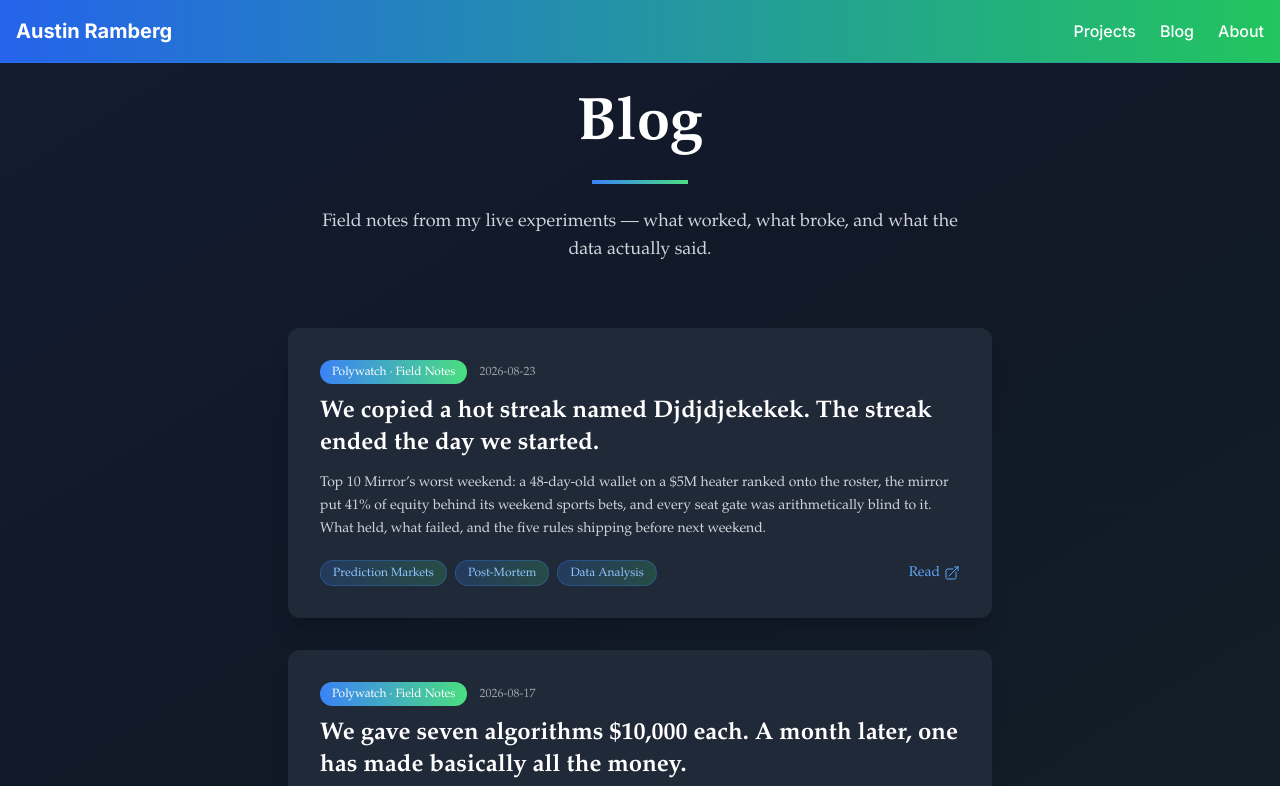
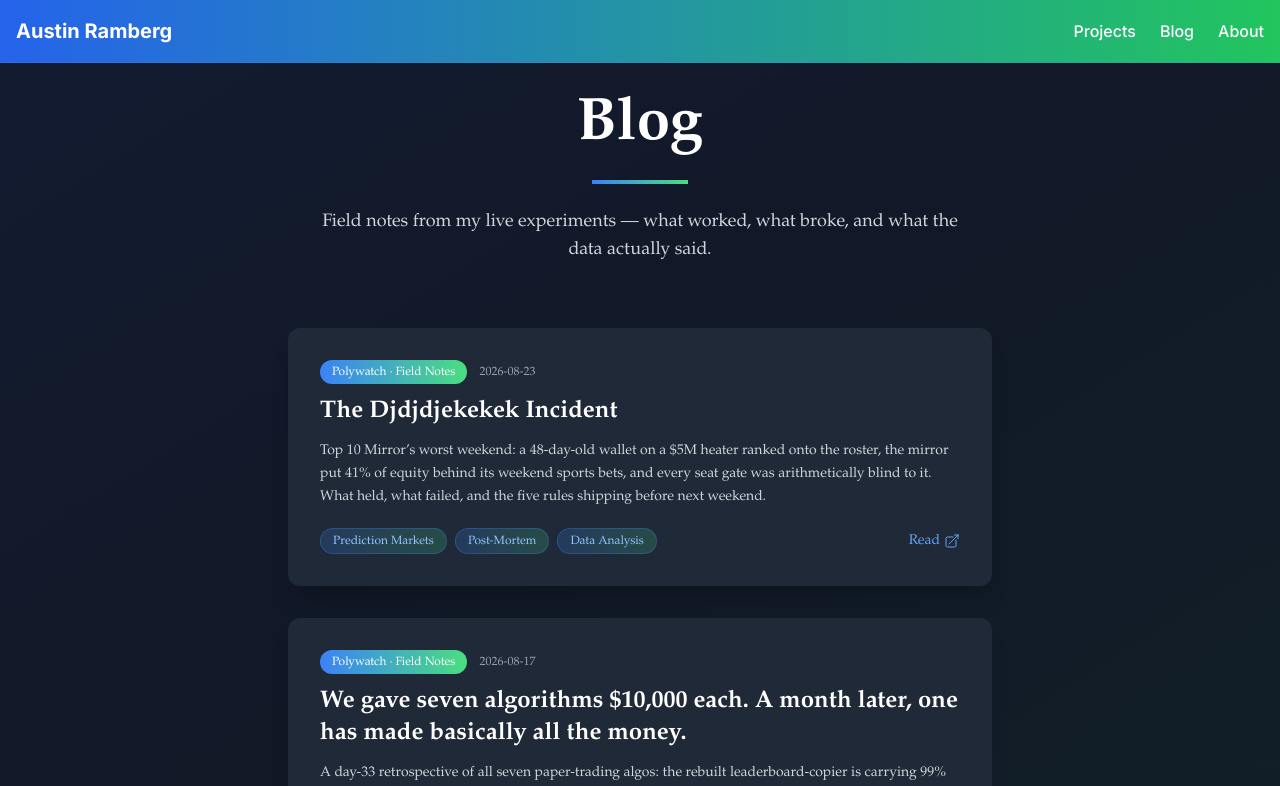
Before and after one commit to aramberg4/portfolio-site, a React (Vite) app: page /blog in a window 1280 px wide. Shown: the top 786 px of the page. Built offline with nearby package versions, Linux system fonts and the light colour scheme; no server answers.

Commit message:
fix(blog): retitle post to 'The Djdjdjekekek Incident'

```diff
--- a/public/polywatch-djdjdjekekek-postmortem.html
+++ b/public/polywatch-djdjdjekekek-postmortem.html
@@ -3,9 +3,9 @@
 <head>
 <meta charset="UTF-8">
 <meta name="viewport" content="width=device-width, initial-scale=1.0">
-<title>We Copied a Hot Streak Named Djdjdjekekek. The Streak Ended the Day We Started. | Polywatch Field Notes</title>
+<title>The Djdjdjekekek Incident | Polywatch Field Notes</title>
 <meta name="description" content="A post-mortem of Top 10 Mirror's worst weekend: a 48-day-old wallet ranked its way onto the roster at the top of its heater, the mirror deployed 41% of equity behind its weekend sports bets, and the seat gates were arithmetically blind to the whole thing.">
-<meta property="og:title" content="We copied a hot streak named Djdjdjekekek. The streak ended the day we started.">
+<meta property="og:title" content="The Djdjdjekekek Incident">
 <meta property="og:description" content="A 48-day-old wallet on a $5M heater ranked onto our leaderboard-copier's roster, lost 17 mirrored bets' worth of our money in 30 hours, fell off the roster — and re-qualified twelve hours later.">
 <meta property="og:type" content="article">
 <link rel="icon" href="/favicon.ico">
@@ -135,7 +135,7 @@
 
 <article>
   <p class="eyebrow">Polywatch · Field Notes · 2026-08-23</p>
-  <h1>We copied a hot streak named Djdjdjekekek. The streak ended the day we started.</h1>
+  <h1>The Djdjdjekekek Incident</h1>
   <p class="dek">Top 10 Mirror's worst weekend: a 48-day-old wallet ranked its way onto the roster at the top of a $5M heater, the mirror put 41% of equity behind its weekend sports bets, and the seat gates were arithmetically incapable of noticing.</p>
 
   <div class="stats">
--- a/src/components/sections/Blog.jsx
+++ b/src/components/sections/Blog.jsx
@@ -8,7 +8,7 @@ const posts = [
     id: 4,
     series: 'Polywatch · Field Notes',
     date: '2026-08-23',
-    title: 'We copied a hot streak named Djdjdjekekek. The streak ended the day we started.',
+    title: 'The Djdjdjekekek Incident',
     description:
       'Top 10 Mirror’s worst weekend: a 48-day-old wallet on a $5M heater ranked onto the roster, the mirror put 41% of equity behind its weekend sports bets, and every seat gate was arithmetically blind to it. What held, what failed, and the five rules shipping before next weekend.',
     url: '/polywatch-djdjdjekekek',
```
